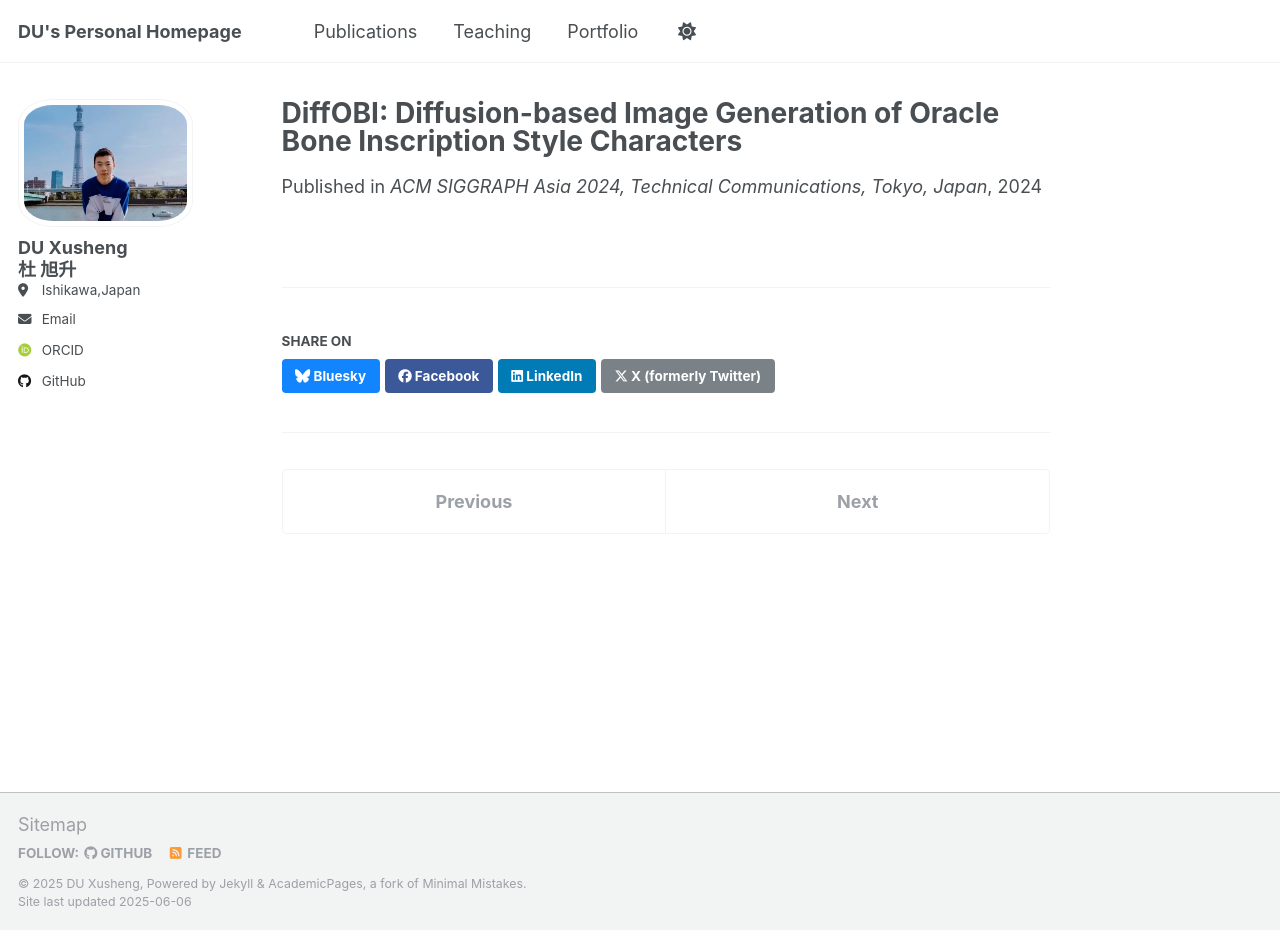
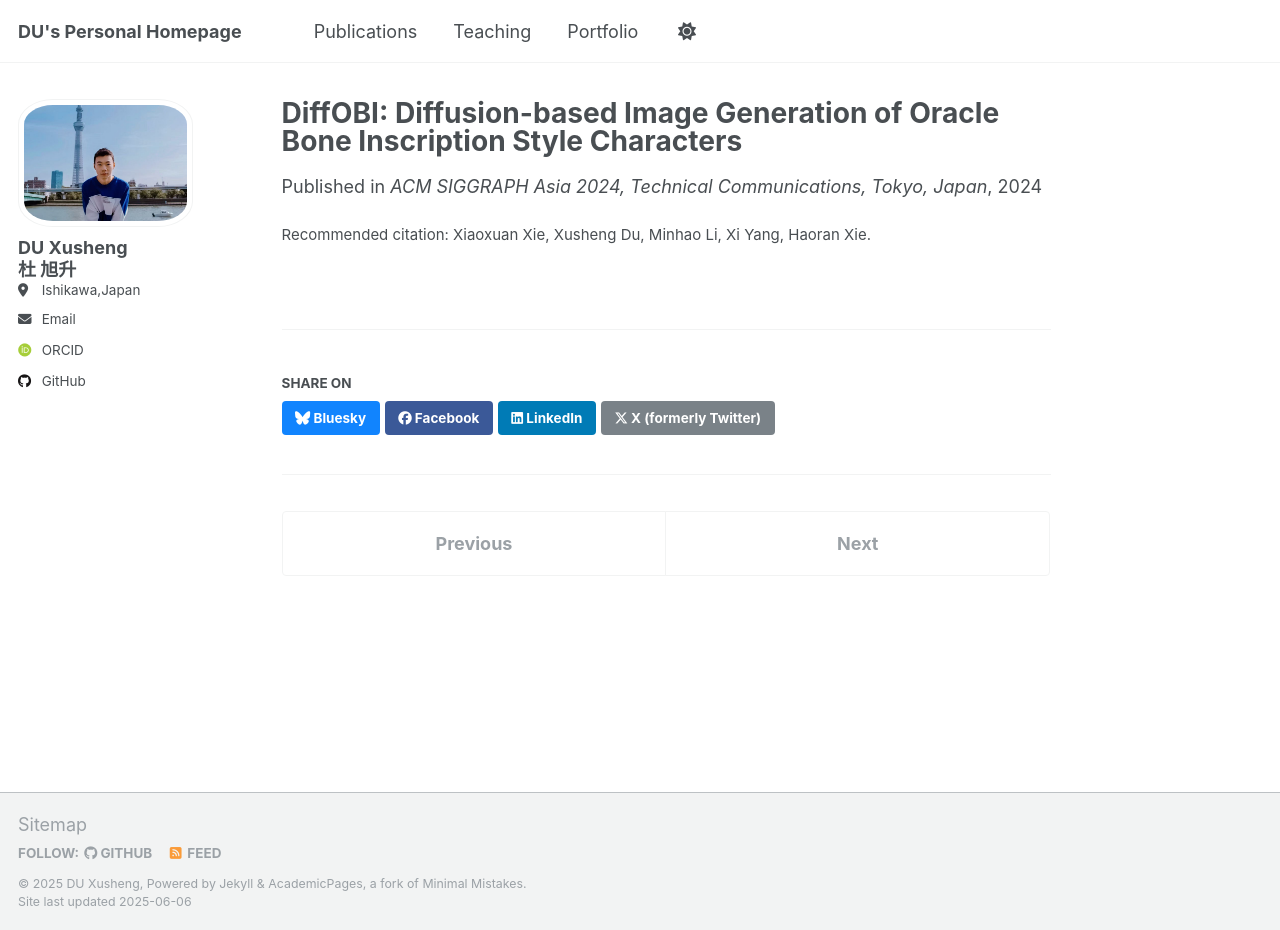
Before and after one commit to ToKyokushou/ToKyokushou.github.io, a Jekyll site: the page built from _publications/2024-12-diffobi.md, in a window 1280 px wide and 930 px high. Built offline with Jekyll 4.4.1, drawn with Linux system fonts in a browser that asks for light colours; some web fonts are replaced.

Commit message:
Update 2024-12-diffobi.md

```diff
--- a/_publications/2024-12-diffobi.md
+++ b/_publications/2024-12-diffobi.md
@@ -6,4 +6,5 @@ permalink: /publication/2024-12-diffobi
 excerpt: 'Diffusion model for generating ancient Chinese oracle bone inscription characters.'
 date: 2024-12-01
 venue: 'ACM SIGGRAPH Asia 2024, Technical Communications, Tokyo, Japan'
+citation: Xiaoxuan Xie, Xusheng Du, Minhao Li, Xi Yang, Haoran Xie.
 ---
```
